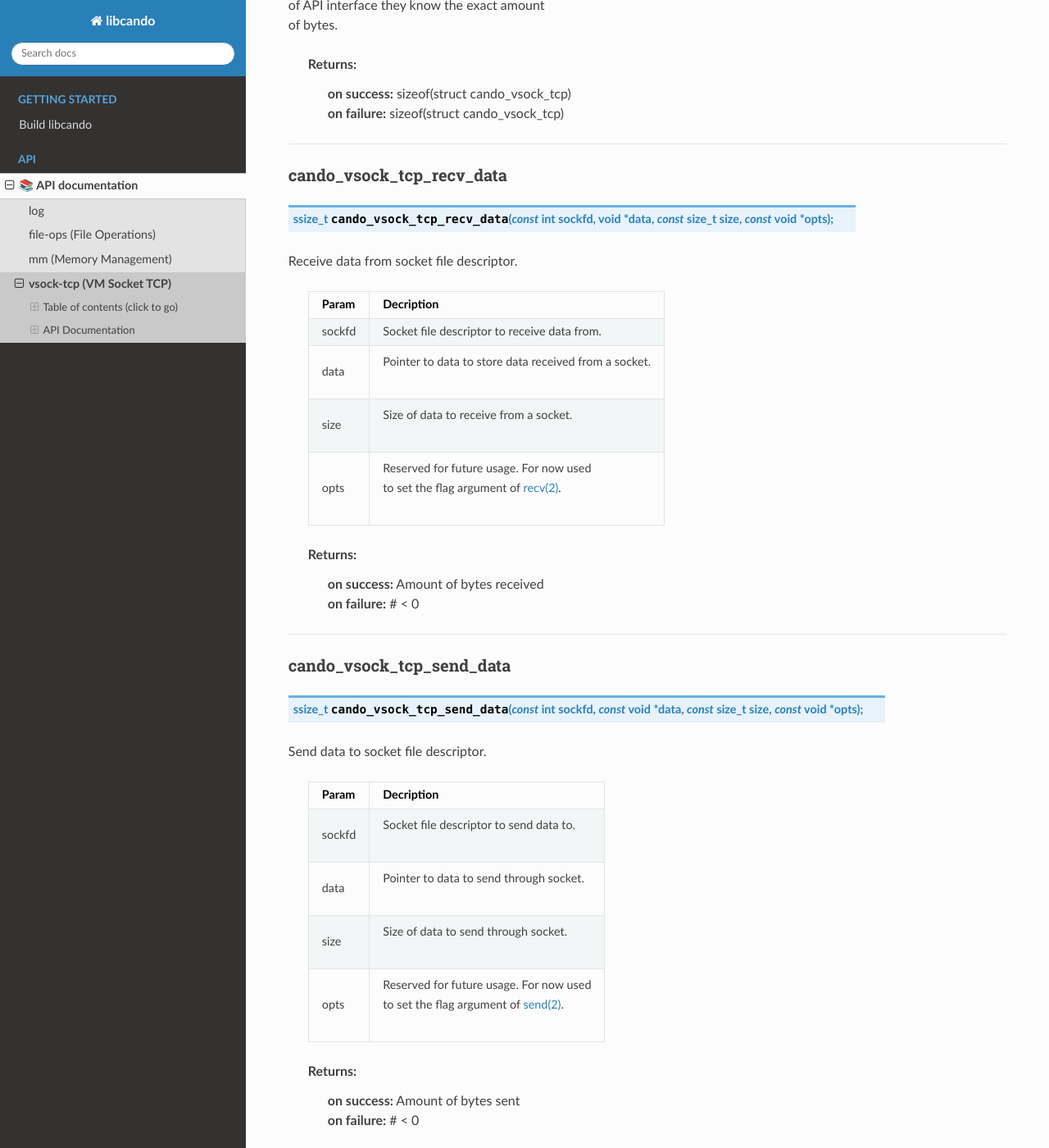
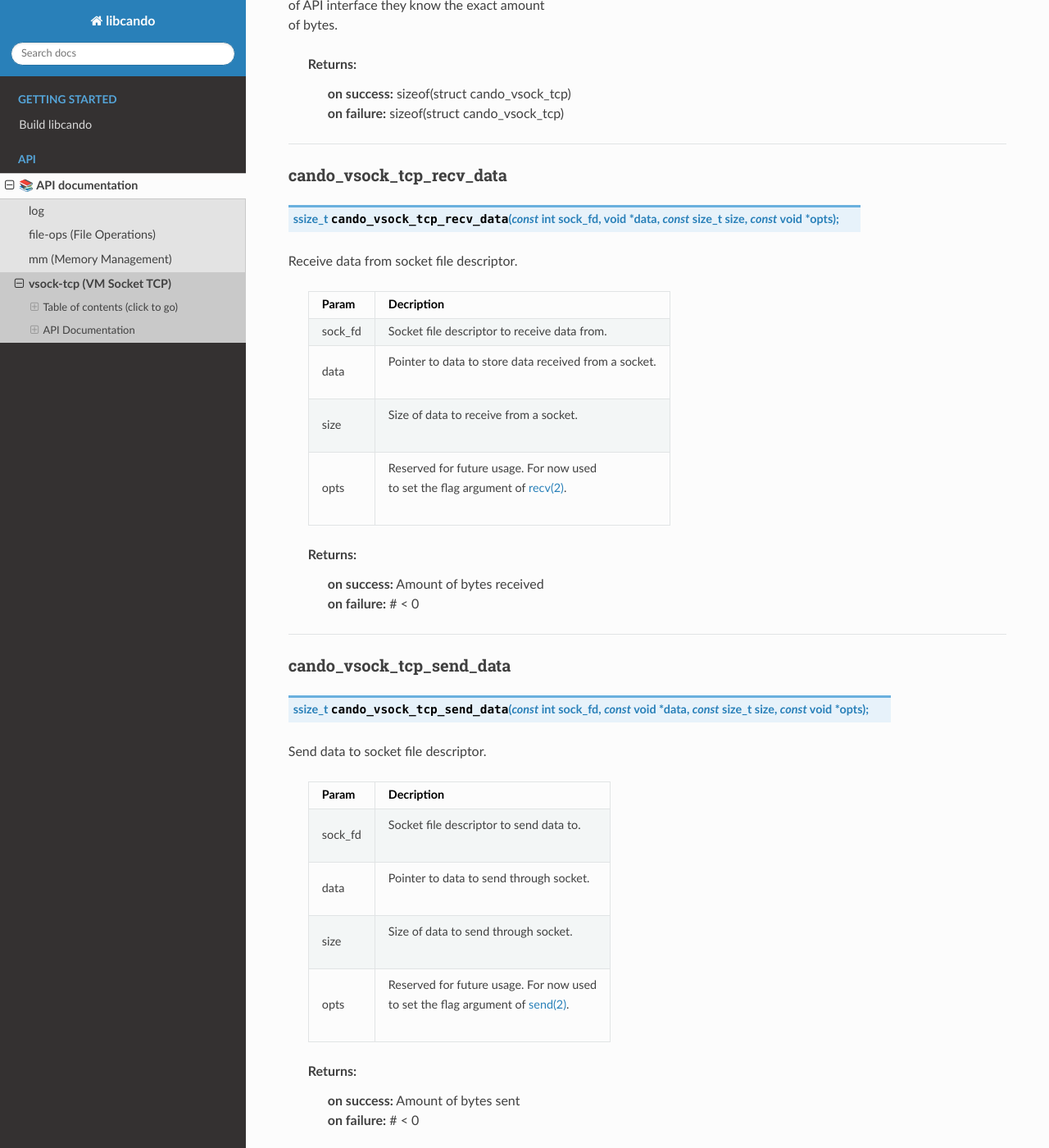
Before and after one commit to under-view/libcando, a Sphinx documentation site: the page built from docs/vsock-tcp.rst, in a window 1280 px wide and 1400 px high, scrolled down 8000 px. Shown: the whole window at 82% size. Built offline with Sphinx 7.4.7 and the Read the Docs theme 3.1.0, drawn with Linux system fonts in a browser that asks for light colours; formulas are drawn with MathJax 3; some of the changed text lies outside the part shown.

```diff
--- a/docs/vsock-tcp.rst
+++ b/docs/vsock-tcp.rst
@@ -397,7 +397,7 @@
 cando_vsock_tcp_recv_data
 =========================
 
-.. c:function:: ssize_t cando_vsock_tcp_recv_data(const int sockfd, void *data, const size_t size, const void *opts);
+.. c:function:: ssize_t cando_vsock_tcp_recv_data(const int sock_fd, void *data, const size_t size, const void *opts);
 
 | Receive data from socket file descriptor.
 
@@ -406,7 +406,7 @@
 
 		* - Param
 	          - Decription
-		* - sockfd
+		* - sock_fd
 		  - Socket file descriptor to receive data from.
 		* - data
 		  - | Pointer to data to store data received from a socket.
@@ -426,7 +426,7 @@
 cando_vsock_tcp_send_data
 =========================
 
-.. c:function:: ssize_t cando_vsock_tcp_send_data(const int sockfd, const void *data, const size_t size, const void *opts);
+.. c:function:: ssize_t cando_vsock_tcp_send_data(const int sock_fd, const void *data, const size_t size, const void *opts);
 
 | Send data to socket file descriptor.
 
@@ -435,7 +435,7 @@
 
 		* - Param
 	          - Decription
-		* - sockfd
+		* - sock_fd
 		  - | Socket file descriptor to send data to.
 		* - data
 		  - | Pointer to data to send through socket.
```
Also changed, not shown: other parts of docs/vsock-tcp.rst (+4 -4 lines), 2 other files.
